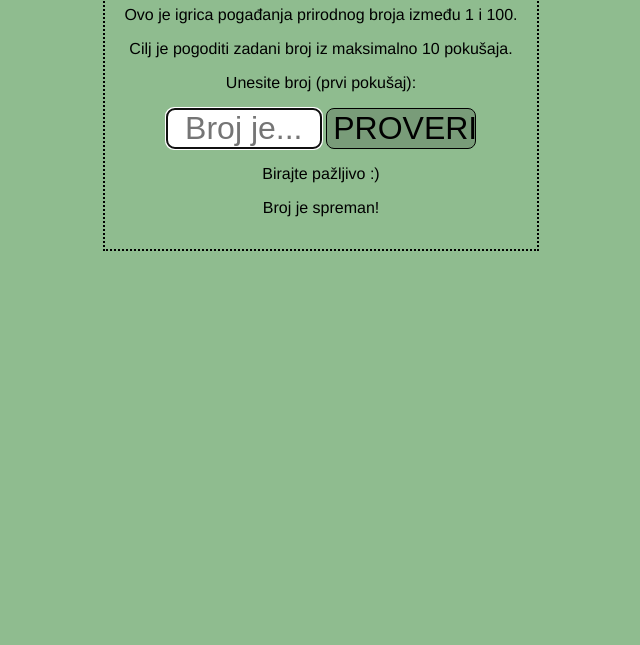
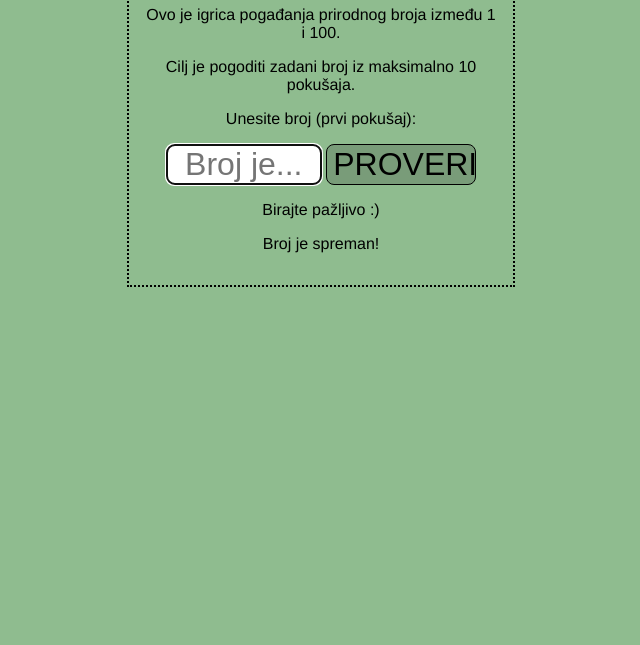
Before and after one commit to HogarStrashni/HogarStrashni.github.io, a plain HTML site: page index.html in a window 1280 px wide. Shown: the part 155-800 px from the top of the page, without its empty margins (319-959 px from the left). Drawn offline with Linux system fonts and the light colour scheme.

Commit message:
Add files via upload

```diff
--- a/index.html
+++ b/index.html
@@ -4,7 +4,7 @@
 <head>
     <meta charset="UTF-8">
     <meta http-equiv="X-UA-Compatible" content="IE=edge">
-    <meta name="viewport" content="width=device-width, initial-scale=0.8">
+    <meta name="viewport" content="width=device-width, initial-scale=1.0">
     <title>Pogodi broj</title>
     <link rel="stylesheet" href="./main.css">
 
--- a/main.css
+++ b/main.css
@@ -3,7 +3,7 @@ body {
 }
 
 div {
-    width: 25rem;
+    width: 22rem;
     margin: auto;
     margin-top: 5%;
     padding: 1rem;
```
